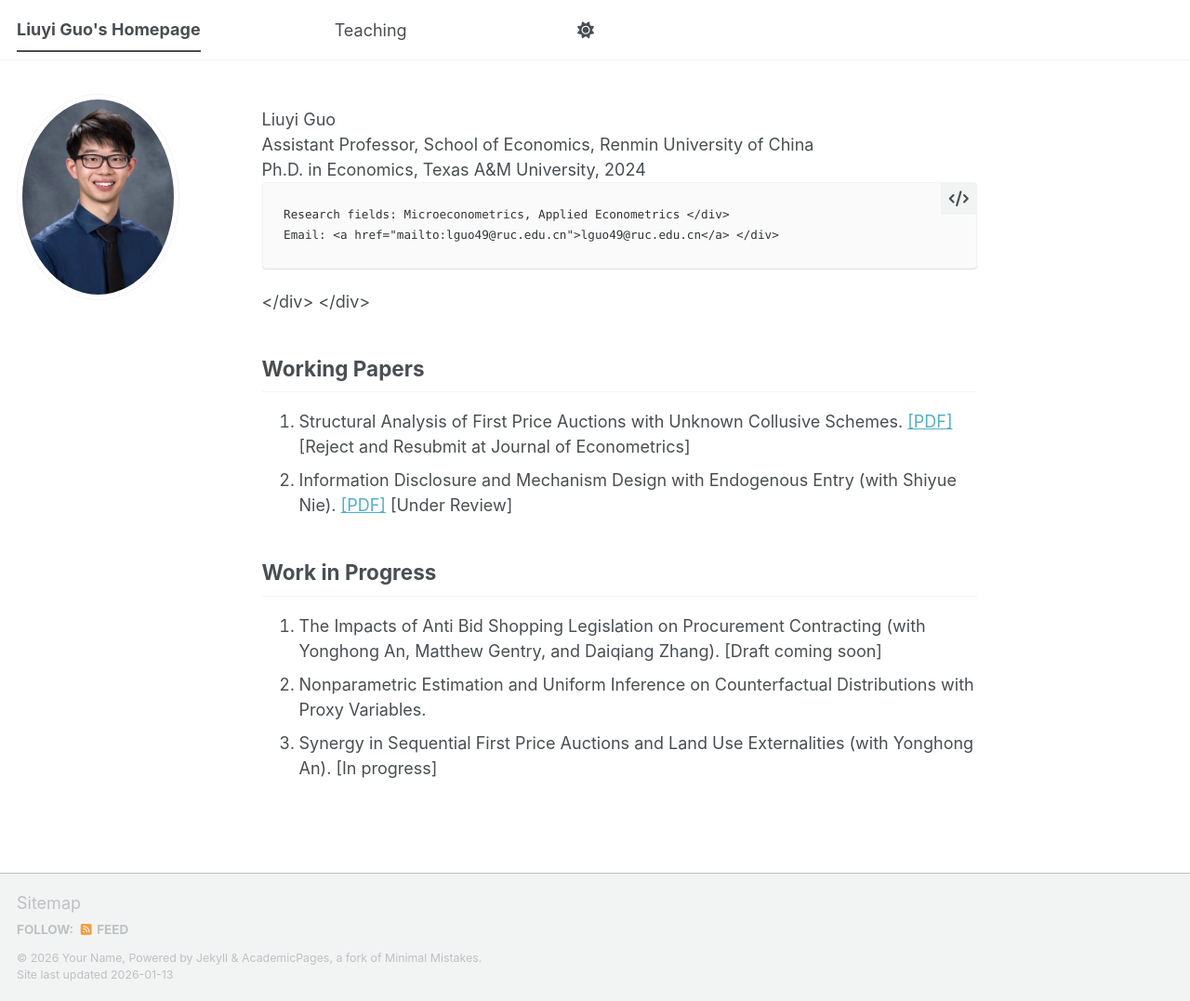
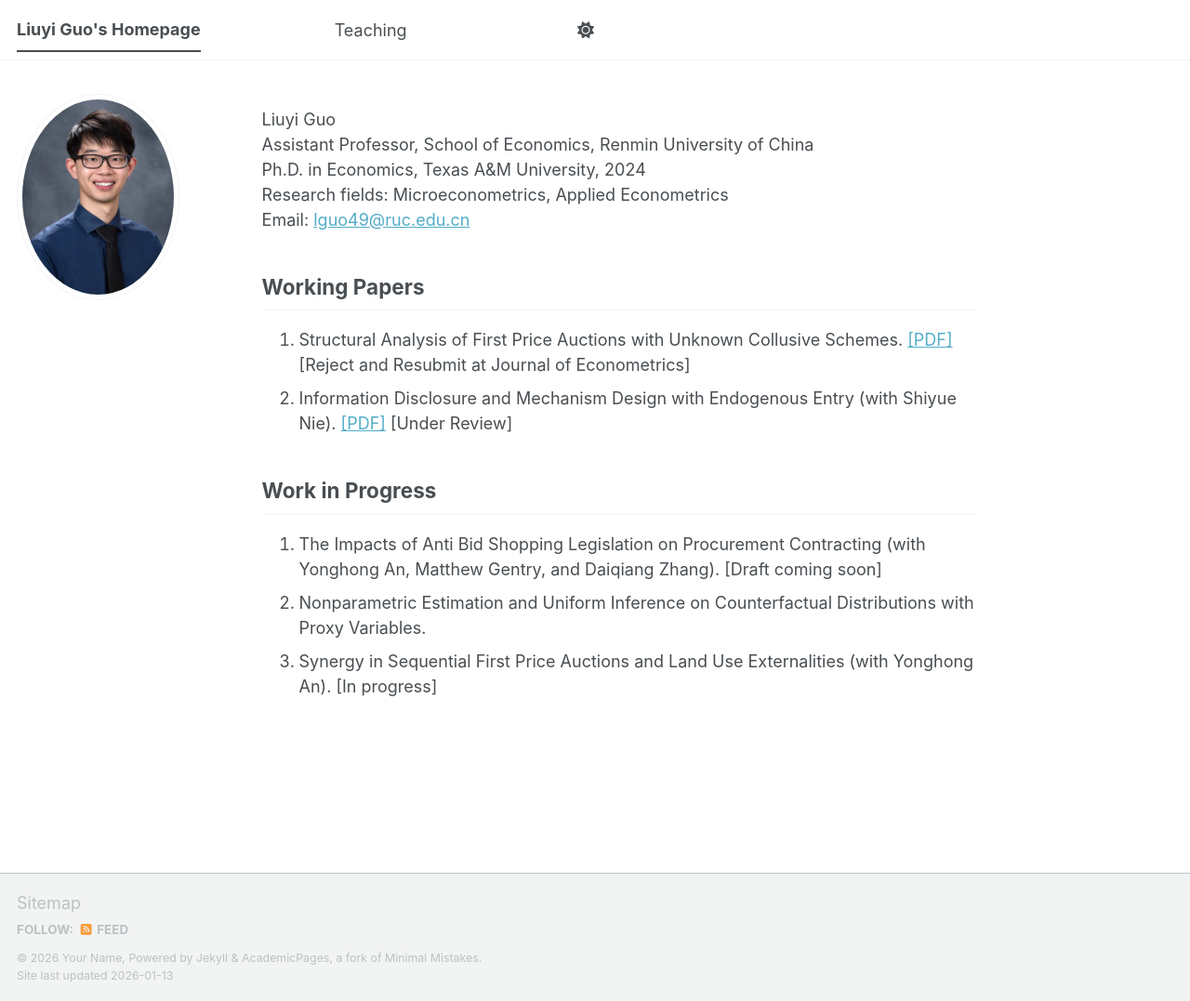
Before and after one commit to guoliuyi/lguo, a Jekyll site: the page built from _pages/about.md, in a window 1280 px wide and 1077 px high. Shown: the whole window at 93% size. Built offline with Jekyll 4.4.1, drawn with Linux system fonts in a browser that asks for light colours; a script bundle is joined from its source files by our own code; library files that are not in the unit come from our copies.

Commit message:
Update about.md

```diff
--- a/_pages/about.md
+++ b/_pages/about.md
@@ -9,11 +9,11 @@ redirect_from:
 <div class="profile-header">
   <div class="name">Liuyi Guo</div>
 
+  <div class="meta">Assistant Professor, School of Economics, Renmin University of China</div>
+  <div class="meta">Ph.D. in Economics, Texas A&amp;M University, 2024</div>
+  <div class="meta">Research fields: Microeconometrics, Applied Econometrics</div>
   <div class="meta">
-    Assistant Professor, School of Economics, Renmin University of China </div>
-    Ph.D. in Economics, Texas A&amp;M University, 2024  </div>
-    Research fields: Microeconometrics, Applied Econometrics </div>
-    Email: <a href="mailto:lguo49@ruc.edu.cn">lguo49@ruc.edu.cn</a> </div>
+    Email: <a href="mailto:lguo49@ruc.edu.cn">lguo49@ruc.edu.cn</a>
   </div>
 </div>
 
```
